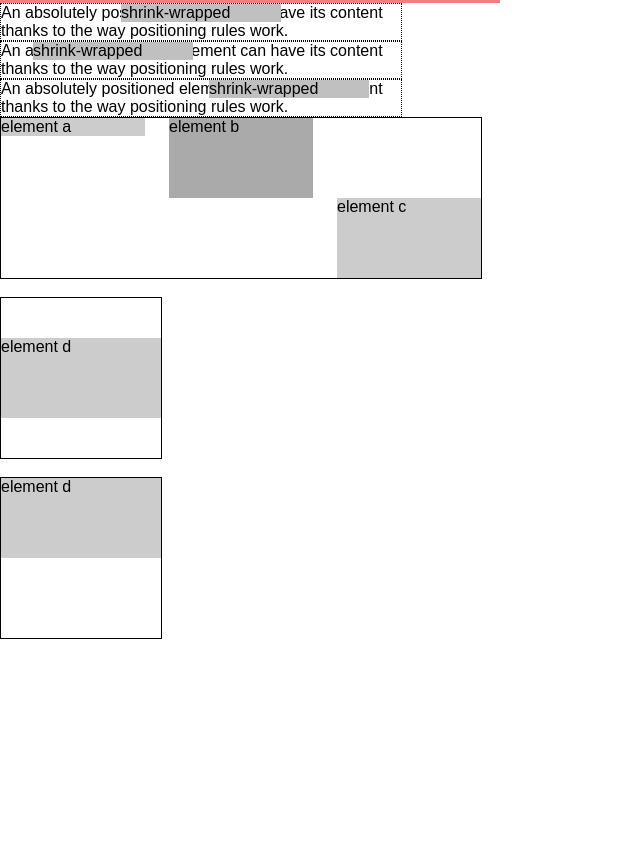
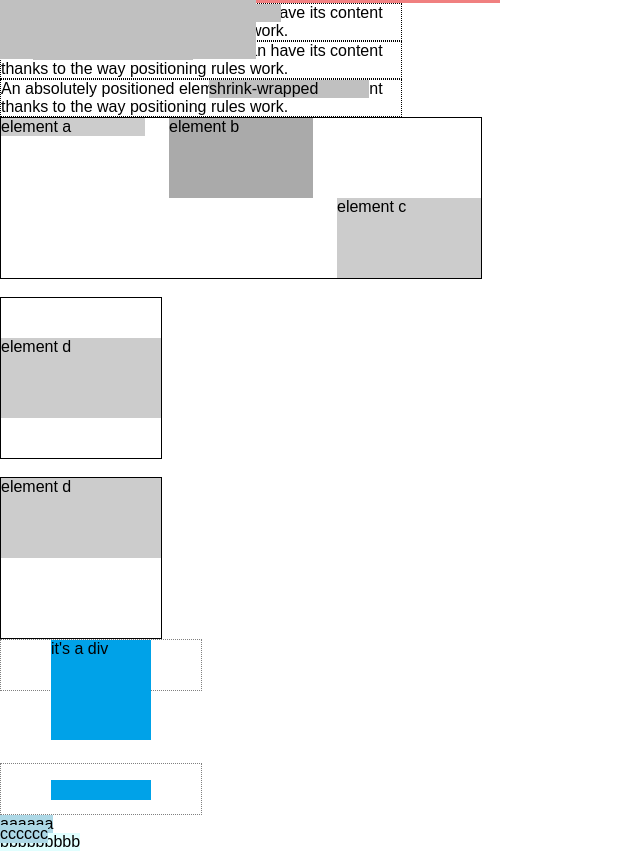
Before and after one commit to Liiked/css-guide-learning, a website: page ch10_float_position/position.html in a window 1280 px wide. Shown: the part 741-1592 px from the top of the page, without its empty margins (0-640 px from the left). Before the commit the page ends 1380 px from the top, so only its background shows below. Drawn offline with Linux system fonts and the light colour scheme.

Commit message:
chapter10 完成

```diff
--- a/ch10_float_position/css/position.css
+++ b/ch10_float_position/css/position.css
@@ -129,3 +129,77 @@
 .bottom>.child {
     margin: 0;
 }
+
+.replaced-ele {
+    position: relative;
+    width: 200px;
+    height: 50px;
+    border: 1px dotted gray;
+}
+
+.replaced-ele img {
+    position: absolute;
+    top: 0;
+    width: 100px;
+    left: 50px;
+    margin: 0;
+}
+
+.replaced-ele div {
+    position: absolute;
+    top: 0px;
+    left: 50px;
+    width: 100px;
+    height: 100px;
+    margin: 0;
+}
+
+.replaced-vertical img {
+    position: absolute;
+    bottom: 1em;
+    height: 20px;
+    top: 1em;
+    margin: 0;
+}
+
+.zindex {
+    position: relative;
+}
+
+.index-super {
+    position: absolute;
+    top: 0px;
+    background: lightblue;
+    z-index: 10;
+}
+
+.index-child {
+    position: absolute;
+    background: lightcyan;
+    z-index: 30;
+}
+
+.index-sibling {
+    position: absolute;
+    top: 10px;
+    background: lightblue;
+    z-index: 20;
+}
+
+.header {
+    position: fixed;
+    top: 0;
+    bottom: 80%;
+    left: 20%;
+    right: 0;
+    background: gray;
+}
+
+.sidebar {
+    position: fixed;
+    top: 0;
+    bottom: 0;
+    left: 0;
+    right: 80%;
+    background: silver;
+}
--- a/ch10_float_position/position.html
+++ b/ch10_float_position/position.html
@@ -62,7 +62,35 @@
     <div class="vertical-align bottom">
         <div class="child">element d</div>
     </div>
-
+    <!--替换元素的水平居中显示-->
+    <div class="replaced-ele">
+        <img src="block.png" alt="">
+        <div>it's a div</div>
+    </div>
+    <br>
+    <br>
+    <br>
+    <br>
+    <!--替换元素的垂直居中显示-->
+    <div class="replaced-ele replaced-vertical">
+        <img src="block.png" alt="">
+        <!--<div>it's a div</div>-->
+    </div>
+    <!--z-index相对于父级设置局部叠放-->
+    <div class="zindex">
+        <div class="index-super">
+            aaaaaa
+            <div class="index-child">bbbbbbbbb</div>
+        </div>
+        <div class="index-sibling">
+            cccccc
+        </div>
+    </div>
+    <!--fixed定位-->
+    <div class="header">
+    </div>
+    <div class="sidebar">
+    </div>
 </body>
 
 </html>
```
